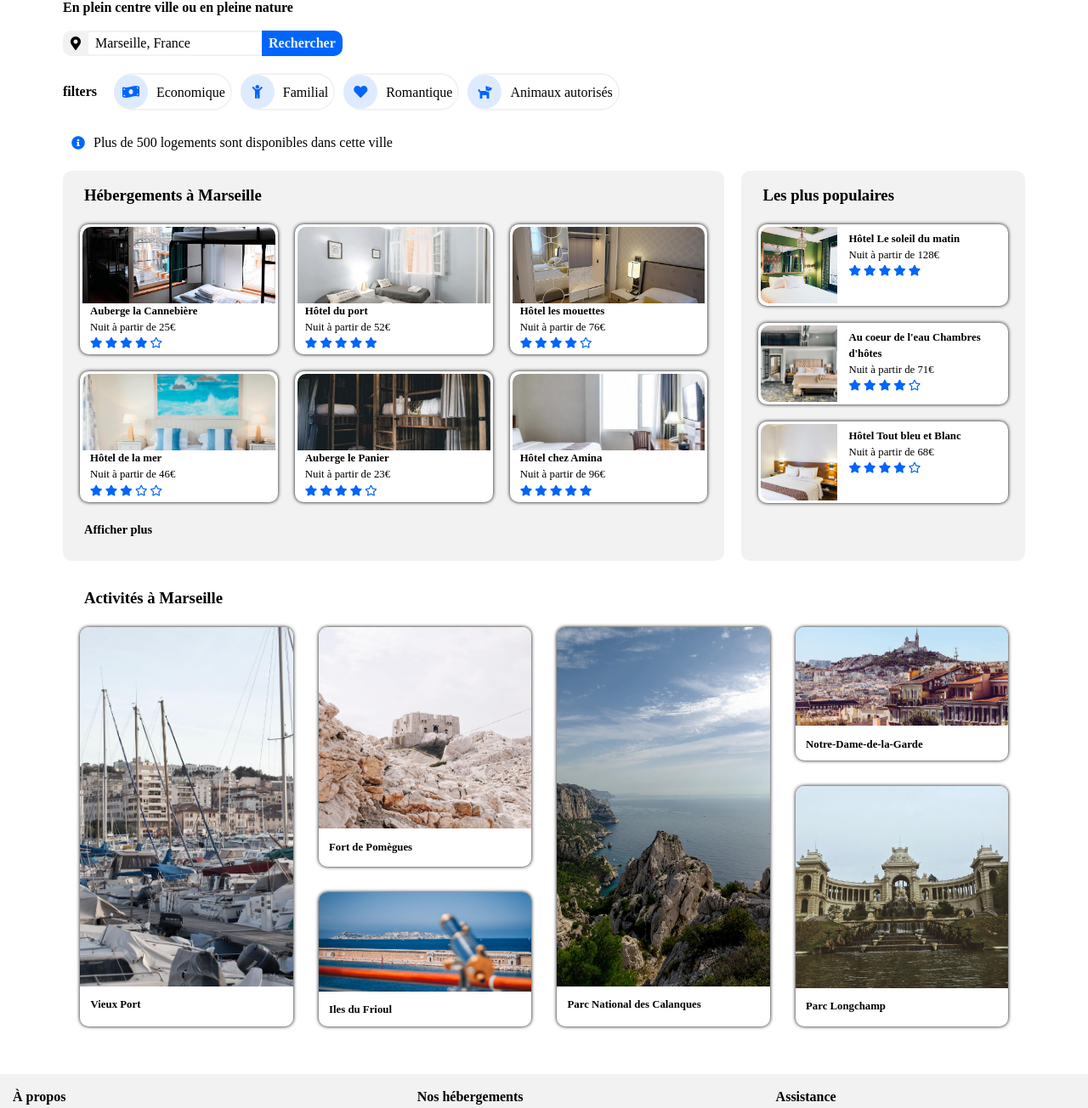
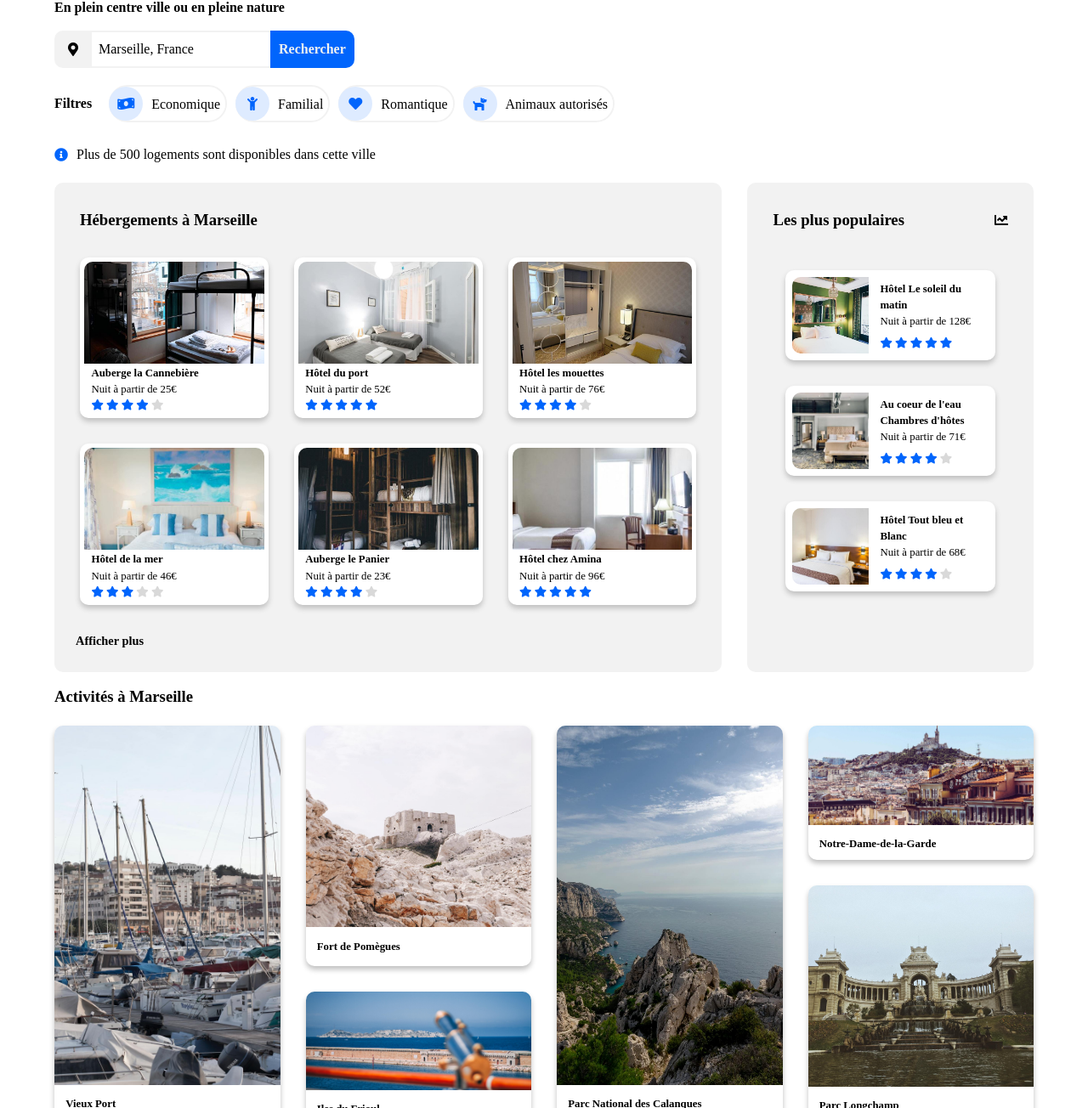
Before and after one commit to DamienJdD/DamienJeanniardduDot_2_18092020, a plain HTML site: page index.html in a window 1280 px wide. Shown: the part 113-1417 px from the top of the page at 85% size. Drawn offline with Linux system fonts and the light colour scheme; a web font is replaced by a local one.

Commit message:
6th commit

```diff
--- a/index.html
+++ b/index.html
@@ -9,6 +9,7 @@
     <link rel="stylesheet" href="normalizer.css">
     <link rel="stylesheet" href="style.css">
     <link rel="stylesheet" media="screen and (max-width: 768px)" href="tablet.css">
+    <link rel="stylesheet" media="screen and (max-width: 450px)" href="smartphone.css">
 </head>
 
 <body>
@@ -34,10 +35,11 @@
             <i class="fas fa-map-marker-alt"></i>
             <input type="text" name="ville" value="Marseille, France">
             <button class="search_button" type="submit">Rechercher</button>
+            <i class="fas fa-search"></i>
         </div>
 
         <div id="filters">
-            <p>filters</p>
+            <p>Filtres</p>
             <div class="filter">
                 <i class="fas fa-money-bill-wave"></i>
                 <button class="filter_button" type="button">Economique</button>
@@ -80,7 +82,7 @@
                     <i class="fas fa-star"></i>
                     <i class="fas fa-star"></i>
                     <i class="fas fa-star"></i>
-                    <i class="far fa-star"></i>
+                    <i class="fas fa-star"></i>
                 </div>
             </a>
 
@@ -110,7 +112,7 @@
                     <i class="fas fa-star"></i>
                     <i class="fas fa-star"></i>
                     <i class="fas fa-star"></i>
-                    <i class="far fa-star"></i>
+                    <i class="fas fa-star"></i>
                 </div>
             </a>
 
@@ -124,8 +126,8 @@
                     <i class="fas fa-star"></i>
                     <i class="fas fa-star"></i>
                     <i class="fas fa-star"></i>
-                    <i class="far fa-star"></i>
-                    <i class="far fa-star"></i>
+                    <i class="fas fa-star"></i>
+                    <i class="fas fa-star"></i>
                 </div>
             </a>
 
@@ -140,7 +142,7 @@
                     <i class="fas fa-star"></i>
                     <i class="fas fa-star"></i>
                     <i class="fas fa-star"></i>
-                    <i class="far fa-star"></i>
+                    <i class="fas fa-star"></i>
                 </div>
             </a>
 
@@ -163,14 +165,15 @@
     </div>
 
     <aside>
+        <div>
             <h3>Les plus populaires</h3>
+            <i class="fas fa-chart-line"></i>
+        </div>
+
         <div id="popular">
-
             <a class="card_popular" href="">
-                <div class="img_p">
                 <img src="images/hebergements/4_small/3.jpg"></img>
-                </div>
-                <div class="txt_p">
+                <div class="card-content">
                     <p>Hôtel Le soleil du matin</p>
                     <p>Nuit à partir de 128€</p>
                     <div class="rating">
@@ -184,10 +187,8 @@
             </a>
 
             <a class="card_popular" href="">
-                <div class="img_p">
                 <img src="images/hebergements/4_small/2.jpg"></img>
-                </div>
-                <div class="txt_p">
+                <div class="card-content">
                     <p>Au coeur de l'eau Chambres d'hôtes</p>
                     <p>Nuit à partir de 71€</p>
                     <div class="rating">
@@ -195,16 +196,14 @@
                         <i class="fas fa-star"></i>
                         <i class="fas fa-star"></i>
                         <i class="fas fa-star"></i>
-                        <i class="far fa-star"></i>
+                        <i class="fas fa-star"></i>
                     </div>
                 </div>
             </a>
 
             <a class="card_popular" href="">
-                <div class="img_p">
                 <img src="images/hebergements/4_small/5.jpg"></img>
-                </div>
-                <div class="txt_p">
+                <div class="card-content">
                     <p>Hôtel Tout bleu et Blanc</p>
                     <p>Nuit à partir de 68€</p>
                     <div class="rating">
@@ -212,7 +211,7 @@
                         <i class="fas fa-star"></i>
                         <i class="fas fa-star"></i>
                         <i class="fas fa-star"></i>
-                        <i class="far fa-star"></i>
+                        <i class="fas fa-star"></i>
                     </div>
                 </div>
             </a>
@@ -257,9 +256,8 @@
 </section>
 
 <footer>
-    <div id="footer_content">
     <div>
-            <p class="p_footer">À propos</p>
+        <h4>À propos</h4>
         <ul>
             <li><a href="">Fonctionnement du site</a></li>
             <li><a href="">Conditions générales de vente</a></li>
@@ -268,7 +266,7 @@
     </div>
 
     <div>
-            <p class="p_footer">Nos hébergements</p>
+        <h4>Nos hébergements</h4>
         <ul>
             <li><a href="">Charte qualité</a></li>
             <li><a href="">Soumettre votre hôtel</a></li>
@@ -276,13 +274,12 @@
     </div>
 
     <div>
-            <p class="p_footer">Assistance</p>
+        <h4>Assistance</h4>
         <ul>
             <li><a href="">Centre d'aide</a></li>
             <li><a href="">Nous contacter</a></li>
         </ul>
     </div>
-    </div>
 </footer>
 </body>
 </html>
--- /dev/null
+++ b/smartphone.css
@@ -0,0 +1,197 @@
+header, section {
+    padding: unset;
+}
+
+nav {
+    display: flex;
+    justify-content: space-between;
+    align-items: center;
+    flex-wrap: wrap;
+}
+
+header nav a img {
+    width: 125px;
+    margin: 15px;
+}
+
+header nav ul {
+    display: flex;
+    justify-content: flex-end;
+    flex-wrap: wrap-reverse;
+    margin-top: -77px;
+    border-bottom: #F2F2F2 4px solid;
+}
+
+header nav ul li:first-child, header nav ul li:nth-child(2) {
+    margin-left: auto;
+    margin-right: auto;
+    margin-bottom: -10px;
+}
+
+h1 {
+    margin-top: 5%;
+}
+
+h2 {
+    font-size: 1em;
+    font-weight: inherit;
+}
+
+h1, h2, header form {
+    margin-left: 5%;
+    margin-right: 5%;
+}
+
+#searchbar {
+    margin: 15px 2% 20px 2%;
+    display: flex;
+}
+
+.search_button {
+    display: none;
+}
+
+.fa-map-marker-alt {
+    display: block;
+    background-color: #F2F2F2;
+    height: 44px;
+    width: 44px;
+    line-height: 44px;
+    text-align: center;
+    border-radius: 10px 0 0 10px;
+    margin-right: -2px;
+}
+
+.fa-search {
+    visibility: visible;
+    display: block;
+    border: 2px solid #0065FC;
+    background-color: #0065FC;
+    border-radius: 10px;
+    font-weight: bold;
+    color: #F2F2F2;
+    margin-left: -2px;
+    width: 44px;
+    line-height: 40px;
+    text-align: center;
+}
+
+input[type="text"] {
+    display: block;
+    border-left: 2px solid #F2F2F2;
+    border-bottom: 2px solid #F2F2F2;
+    border-top: 2px solid #F2F2F2;
+    border-right: none;
+    margin-right: -4px;
+    padding-left: 8px;
+    width: 90%;
+}
+
+.filter {
+    display: flex;
+    flex-wrap: nowrap;
+    align-content: space-between;
+    margin: 5px 7px 5px -2px;
+}
+
+.fa-info-circle {
+    margin: 0 10px 10px 0;
+}
+
+#accommodations h3, #sec_activities h3 {
+    margin: 15px 0 0 18px;
+}
+
+#popular {
+    padding: 10px;
+    display: flex;
+    flex-wrap: wrap;
+    justify-content: space-around;
+    flex-direction: column;
+}
+
+.card_popular {
+    display: flex;
+    flex-direction: row;
+    max-width: 90%;
+}
+
+.card_popular img {
+    width: 35%;
+    border-radius: 10px 0 0 10px;
+}
+
+.card-content {
+    margin-top: 8px;
+    padding-left: 10px;
+    display: flex;
+    flex-direction: column;
+    width: 59%;
+}
+
+#accommodations {
+    background-color: white;
+}
+
+#cards_accomodations {
+    display: block;
+}
+
+.card_accomodation {
+    display: block;
+    margin-bottom: 3%;
+}
+
+#activities {
+    display: block;
+}
+
+#activities a {
+    display: block;
+    max-width: 90%;
+    margin: 0 5% 5% 5%;
+    height: 155px;
+}
+
+#activities a:first-child img, #activities a:nth-child(4) img {
+    display: block;
+    border-radius: 10px 10px 0 0;
+    height: 78%;
+    width: 100%;
+    object-fit: cover;
+}
+
+#activities a:nth-child(2) img, #activities a:last-child img {
+    display: block;
+    border-radius: 10px 10px 0 0;
+    height: 78%;
+    width: 100%;
+    object-fit: cover;
+}
+
+#activities a:nth-child(3) img, #activities a:nth-child(5) img {
+    display: block;
+    border-radius: 10px 10px 0 0;
+    height: 78%;
+    width: 100%;
+    object-fit: cover;
+}
+
+footer {
+    background-color: #F2F2F2;
+    margin-top: 36px;
+    display: flex;
+    justify-content: flex-end;
+    padding: 17px;
+    flex-wrap: wrap;
+}
+
+footer div {
+    width: 100%;
+    margin-bottom: 40px;
+    padding: unset;
+}
+
+footer div:last-child {
+    margin-bottom: unset;
+}
--- a/style.css
+++ b/style.css
@@ -8,9 +8,8 @@ body {
 }
 
 header, section {
-    max-width: 90%;
     margin: auto;
-    padding: 0 10px;
+    padding: 0 5% 0 5%;
 }
 
 
@@ -72,7 +71,7 @@ header nav ul li:last-child a {
     color: black;
 }
 
-/*filters*/
+/*filtres*/
 #filters {
     margin-top: 10px;
     display: flex;
@@ -98,7 +97,7 @@ header nav ul li:last-child a {
 .filter_button {
     border: none;
     background-color: white;
-    border-radius: 10px;
+    border-radius: 40px;
 }
 
 #searchbar {
@@ -113,7 +112,7 @@ input[type=text] {
     border-top: 2px solid #F2F2F2;
     border-right: none;
     margin-right: -4px;
-    padding-left: 8px;
+    padding: 8px;
 }
 
 input[type=text]:focus {
@@ -132,6 +131,11 @@ button:focus {
     font-weight: bold;
     color: #F2F2F2;
     margin-left: -2px;
+    padding: 8px;
+}
+
+.fa-search {
+    display: none;
 }
 
 #available {
@@ -141,16 +145,16 @@ button:focus {
 }
 
 .fa-info-circle {
-    margin: 10px;
+    margin: 10px 10px 10px 0;
 }
 
 /*icones*/
 .fa-map-marker-alt {
     display: block;
     background-color: #F2F2F2;
-    height: 30px;
-    width: 30px;
-    line-height: 30px;
+    height: 44px;
+    width: 44px;
+    line-height: 44px;
     text-align: center;
     border-radius: 10px 0 0 10px;
     margin-right: -2px;
@@ -171,6 +175,10 @@ button:focus {
     color: #0065FC;
 }
 
+.card_accomodation:first-child .rating .fa-star:last-child, .card_accomodation:nth-child(3) .rating .fa-star:last-child, .card_accomodation:nth-child(4) .rating .fa-star:nth-child(4), .card_accomodation:nth-child(4) .rating .fa-star:last-child, .card_accomodation:nth-child(5) .rating .fa-star:last-child, .card_popular:nth-child(2) .card-content .rating .fa-star:last-child, .card_popular:nth-child(3) .card-content .rating .fa-star:last-child {
+    color: #D9D9D9;
+}
+
 /*1ère section*/
 #acco_pop {
     display: flex;
@@ -181,13 +189,13 @@ button:focus {
 #accommodations {
     width: 70%;
     background-color: #F2F2F2;
-    margin: 15px 10px 15px 0;
+    margin: 15px 15px 15px 0;
     border-radius: 10px;
     padding-bottom: 25px;
 }
 
-h3 {
-    margin: 15px 0 0 25px;
+#accommodations h3 {
+    margin: 30px 0 0 30px;
 }
 
 #showmore {
@@ -197,10 +205,10 @@ h3 {
 }
 
 #cards_accomodations {
-    padding: 20px;
+    padding: 30px;
     display: grid;
     grid-template-columns: repeat(3, 1fr);
-    grid-gap: 20px;
+    grid-gap: 30px;
 }
 
 .card_accomodation {
@@ -208,16 +216,20 @@ h3 {
     border: 20px;
     border-color: white;
     border-radius: 10px;
-    padding: 3px;
-    box-shadow: 0 0 4px black;
+    padding: 5px;
+    box-shadow: 0 4px 6px silver;
 }
 
 .card_accomodation figure img {
     display: block;
     border-radius: 10px 10px 0 0;
-    height: 90px;
+    height: 120px;
     width: 100%;
     object-fit: cover;
+}
+
+.card_accomodation figure figcaption {
+    margin-top: 1%;
 }
 
 figcaption, .price, .rating {
@@ -237,12 +249,19 @@ figcaption {
 aside {
     width: 30%;
     background-color: #F2F2F2;
-    margin: 15px 0 15px 10px;
+    margin: 15px 0 15px 15px;
     border-radius: 10px;
 }
 
+aside div:first-child {
+    display: flex;
+    justify-content: space-between;
+    align-items: center;
+    margin: 30px 30px 0 30px;;
+}
+
 #popular {
-    padding: 10px;
+    padding: 30px;
     display: flex;
     flex-wrap: wrap;
     justify-content: space-around;
@@ -250,15 +269,16 @@ aside {
 
 .card_popular {
     background-color: white;
-    margin: 10px;
+    margin: 15px;
     border-color: white;
     border-radius: 10px;
-    box-shadow: 0 0 4px black;
+    box-shadow: 0 4px 6px silver;
     width: 100%;
 }
 
 .card_popular {
     display: flex;
+    padding: 5px;
 }
 
 .card_popular img {
@@ -270,27 +290,30 @@ aside {
     object-fit: cover;
 }
 
-.txt_p {
+.card-content {
     margin-top: 8px;
     padding-left: 10px;
     display: flex;
     flex-direction: column;
+    position: relative;
 }
 
-.txt_p .rating {
+.card-content .rating {
     justify-content: flex-end;
+    position: absolute;
+    bottom: 5px;
 }
 
-.txt_p p:first-child {
+.card-content p:first-child {
     font-weight: bold;
     font-size: 0.8em;
 }
 
-.txt_p p:nth-child(2) {
+.card-content p:nth-child(2) {
     font-size: 0.8em;
 }
 
-.img_p {
+.card_popular img {
     max-width: 40%;
     margin: 3px;
 }
@@ -299,7 +322,7 @@ aside {
 
 #activities {
     display: grid;
-    padding: 20px;
+    padding: 20px 0 20px 0;
     grid-template-columns: repeat(4, 1fr);
     grid-template-rows: repeat(8, 32.5px);
     grid-gap: 30px;
@@ -342,7 +365,7 @@ aside {
 #activities a {
     background-color: white;
     border-radius: 10px;
-    box-shadow: 0 0 4px black;
+    box-shadow: 0 4px 6px silver;
     width: 100%;
 }
 
@@ -381,21 +404,22 @@ aside {
 footer {
     background-color: #F2F2F2;
     margin-top: 36px;
-}
-
-#footer_content {
     display: flex;
     justify-content: space-between;
-    max-width: 1024px;
     padding: 15px;
 }
 
-.p_footer {
+footer div {
+    padding: 0 5% 0 5%;
+    width: 25%;
+}
+
+.h4 {
     font-weight: bold;
     margin-bottom: 5px;
 }
 
-#footer_content div ul li {
+footer div ul li {
     text-decoration: none;
     border: none;
     padding: 5px 0 0 0;
--- a/tablet.css
+++ b/tablet.css
@@ -1,28 +1,29 @@
 .filter {
     display: flex;
     flex-wrap: nowrap;
-    margin: 10px;
-    min-width: 200px;
     align-content: space-between;
+}
+
+.fa-search {
+    display: none;
 }
 
 #filters {
     flex-wrap: wrap;
 }
 
-aside h3 {
-    font-size: 1em;
+#filters p {
+    width: 100%;
+    margin-bottom: 5px;
 }
 
 .card_popular {
     flex-direction: column;
+    margin: 10px;
 }
 
-.img_p {
+.card_popular img {
     max-width: 100%;
-}
-
-.img_p img {
     width: 100%;
     border-radius: 10px 10px 0 0;
 }
@@ -31,19 +32,94 @@ header, section {
     max-width: 100%;
 }
 
+aside {
+    width: 100%;
+    margin: 15px 0 15px 0;
+}
+
 .card_popular {
     flex-direction: column;
+    max-width: 30%;
 }
 
-.img_p {
-    max-width: 100%;
+#acco_pop {
+    flex-direction: column-reverse;
 }
 
-.img_p img {
+#accommodations {
     width: 100%;
+}
+
+#activities {
+    grid-template-columns: repeat(2, 1fr);
+    grid-template-rows: repeat(8, 60px);
+}
+
+#activities a:first-child {
+    grid-column: 1;
+    grid-row: span 4;
+}
+
+#activities a:nth-child(2) {
+    grid-column: 2;
+    grid-row: 1 / 3;
+}
+
+#activities a:nth-child(3) {
+    grid-column: 2;
+    grid-row: 3 / 5;
+}
+
+#activities a:nth-child(4) {
+    grid-column: 1;
+    grid-row: 5/9;
+}
+
+#activities a:nth-child(5) {
+    grid-column: 2;
+    grid-row: 5/7;
+}
+
+#activities a:last-child {
+    grid-column: 2;
+    grid-row: 7/9;
+}
+
+#activities a p {
+    margin: 2% 5% 5% 5%;
+    font-weight: bold;
+    font-size: 0.8em;
+}
+
+#activities a:first-child img, #activities a:nth-child(4) img {
+    display: block;
     border-radius: 10px 10px 0 0;
+    height: 90%;
+    width: 100%;
+    object-fit: cover;
+}
+
+#activities a:nth-child(2) img, #activities a:last-child img {
+    display: block;
+    border-radius: 10px 10px 0 0;
+    height: 78%;
+    width: 100%;
+    object-fit: cover;
 }
 
 #activities a:nth-child(3) img, #activities a:nth-child(5) img {
-    height: 72%;
+    height: 78%;
 }
+
+footer {
+    background-color: #F2F2F2;
+    margin-top: 36px;
+    display: flex;
+    justify-content: flex-end;
+    padding: 15px;
+    flex-wrap: wrap;
+}
+
+footer div {
+    width: 50%;
+}
```
Lines whose indentation alone changed are shown as unchanged.
